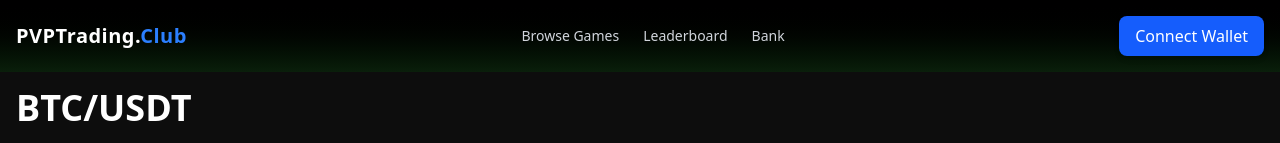
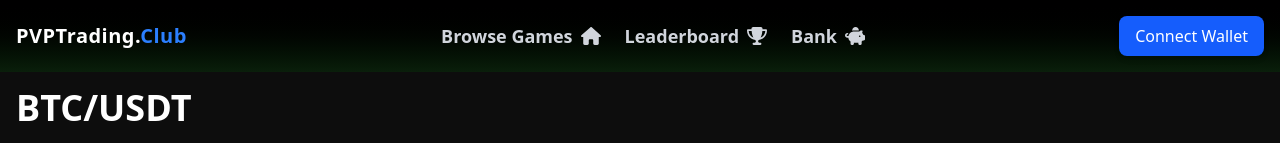
Before and after one commit to kiebarlow/PVPTrading, a React (Vite) app in the folder frontEnd/: page / in a window 1280 px wide. Shown: the top 143 px of the page. Built offline with nearby package versions, Linux system fonts and the light colour scheme.

Commit message:
fixing for merge

```diff
--- a/frontEnd/package.json
+++ b/frontEnd/package.json
@@ -19,6 +19,7 @@
     "lightweight-charts": "^5.0.1",
     "react": "^19.0.0",
     "react-dom": "^19.0.0",
+    "react-icons": "^5.4.0",
     "react-plotly.js": "^2.6.0",
     "react-router": "^7.1.5",
     "react-router-dom": "^7.1.5",
--- a/frontEnd/src/components/Header.jsx
+++ b/frontEnd/src/components/Header.jsx
@@ -1,3 +1,6 @@
+import { Outlet, Link, useOutletContext } from "react-router-dom";
+import { FaPiggyBank, FaTrophy, FaHouse } from "react-icons/fa6";
+
 export default function Header() {
   return (
     <header className="bg-gradient-to-b from-black to-[#0a1f0b] p-4 shadow-md flex justify-between items-center">
@@ -8,13 +11,29 @@ export default function Header() {
 
       {/* Navigation */}
       <nav className="hidden md:flex space-x-6 text-gray-300 text-sm font-medium">
-          <span className="hover:text-white transition">Browse Games</span>
-          <span className="hover:text-white transition">Leaderboard</span>
-          <span className="hover:text-white transition">Bank</span>
+
+        <Link to="browseGames" className="flex items-center space-x-2">
+          <div className="text-lg font-semibold">Browse Games</div>
+          <FaHouse className="text-xl" />
+        </Link>
+
+
+
+        <Link to="leaderBoard" className="flex items-center space-x-2">
+          <div className="text-lg font-semibold">Leaderboard</div>
+          <FaTrophy className="text-xl" />
+        </Link>
+
+        <Link to="bank" className="flex items-center space-x-2">
+          <div className="text-lg font-semibold">Bank</div>
+          <FaPiggyBank className="text-xl" />
+        </Link>
       </nav>
 
       {/* Connect Wallet Placeholder */}
-        <span className="bg-blue-600 text-white px-4 py-2 rounded-lg shadow-md">Connect Wallet</span>
+      <span className="bg-blue-600 text-white px-4 py-2 rounded-lg shadow-md">
+        Connect Wallet
+      </span>
     </header>
   );
 }
```
Also changed, not shown: 1 other file (tests, documents, lock files or other folders). Lines whose indentation alone changed are shown as unchanged.
